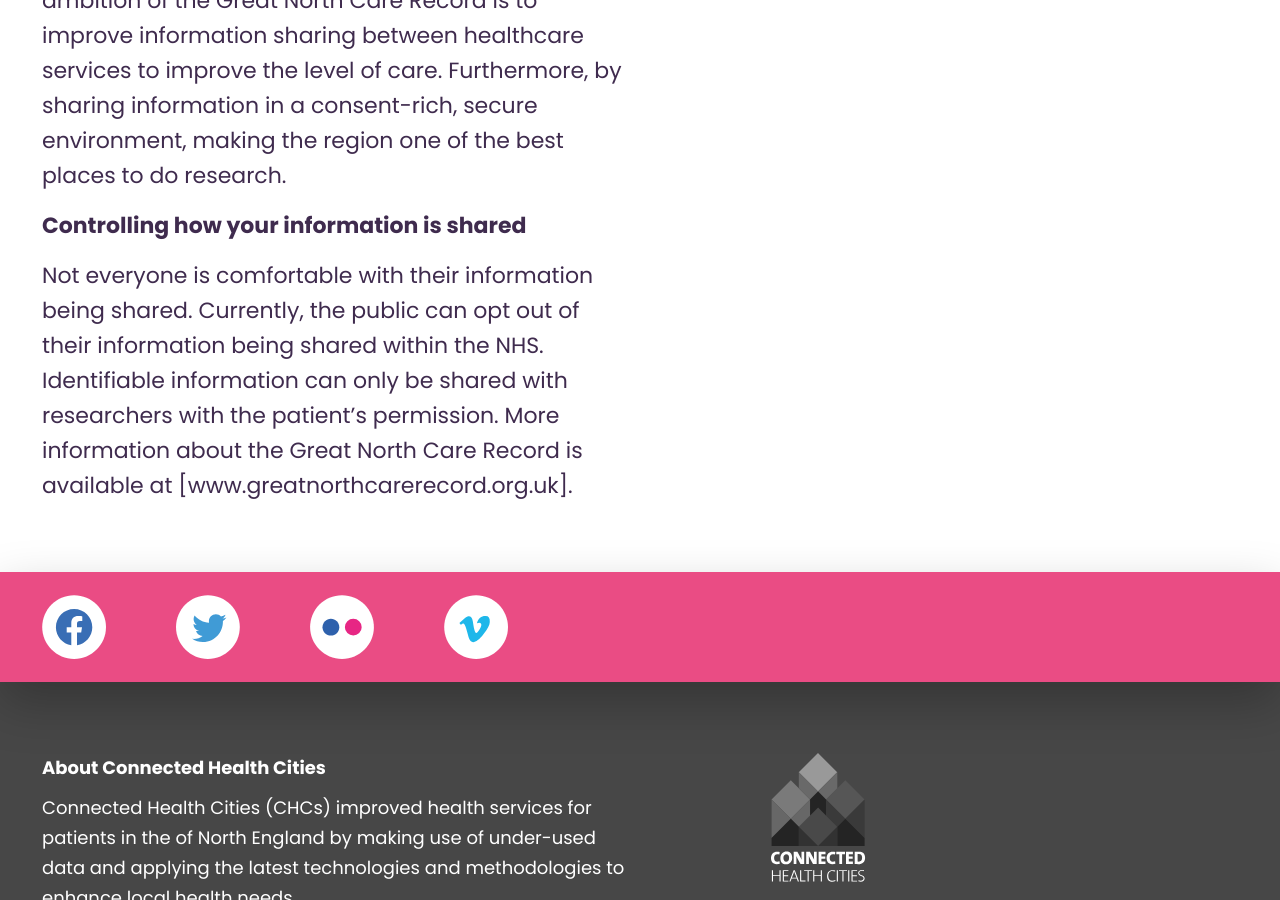
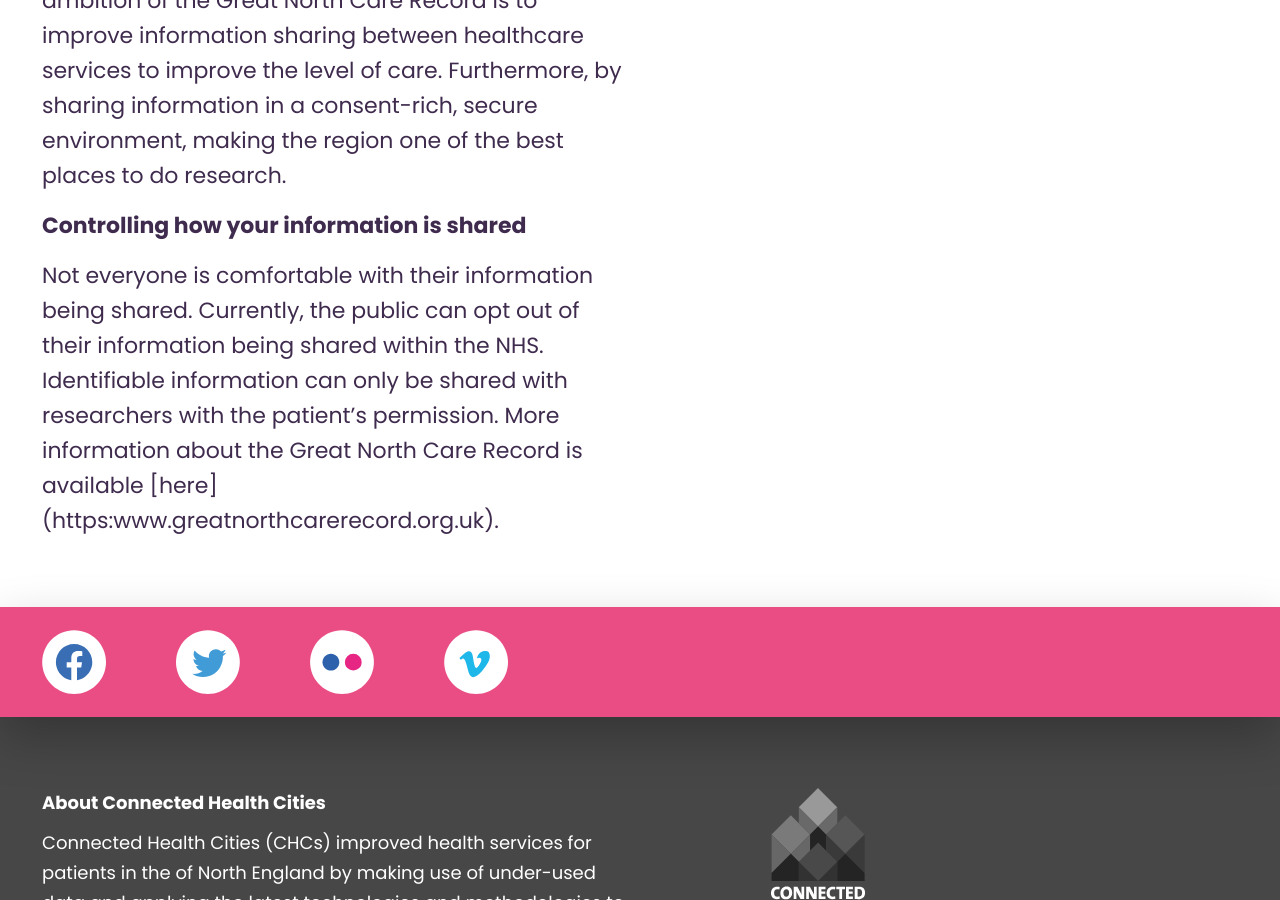
Before and after one commit to connectedhealthcities/connectedhealthcities, a Jekyll site: the page built from north-east-and-north-cumbria/the-great-north-care-record.md, in a window 1280 px wide and 900 px high, scrolled down 2637 px. Built offline with Jekyll 4.4.1, drawn with Linux system fonts in a browser that asks for light colours; our own code applies the rules of GitHub Pages for plain Markdown files.

Commit message:
Update the-great-north-care-record.md

```diff
--- a/north-east-and-north-cumbria/the-great-north-care-record.md
+++ b/north-east-and-north-cumbria/the-great-north-care-record.md
@@ -32,4 +32,4 @@ The ambition of the Great North Care Record is to improve information sharing be
 
 **Controlling how your information is shared**
 
-Not everyone is comfortable with their information being shared. Currently, the public can opt out of their information being shared within the NHS.  Identifiable information can only be shared with researchers with the patient’s permission. More information about the Great North Care Record is available at [www.greatnorthcarerecord.org.uk].
+Not everyone is comfortable with their information being shared. Currently, the public can opt out of their information being shared within the NHS.  Identifiable information can only be shared with researchers with the patient’s permission. More information about the Great North Care Record is available [here] (https:www.greatnorthcarerecord.org.uk).
```
